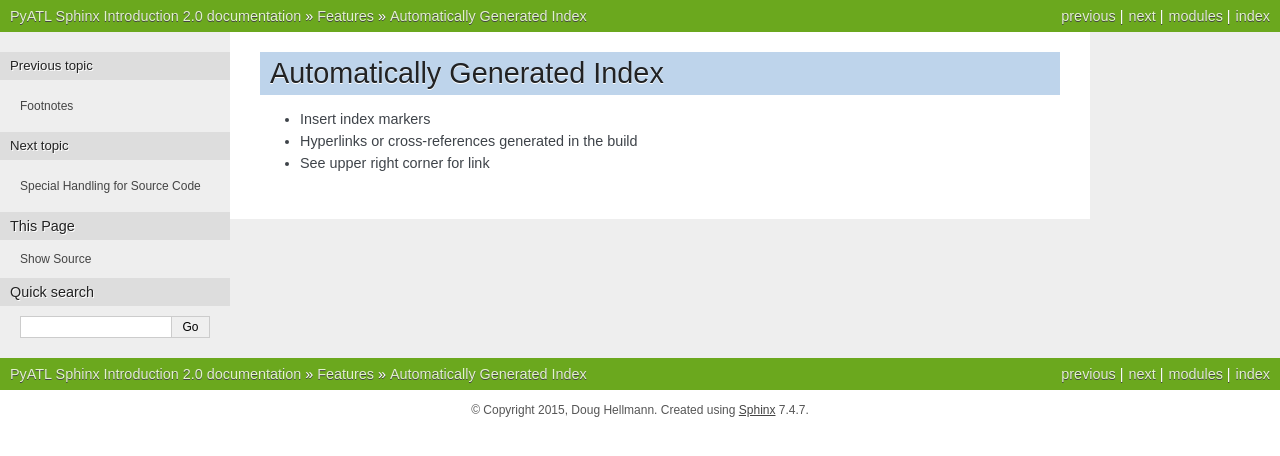
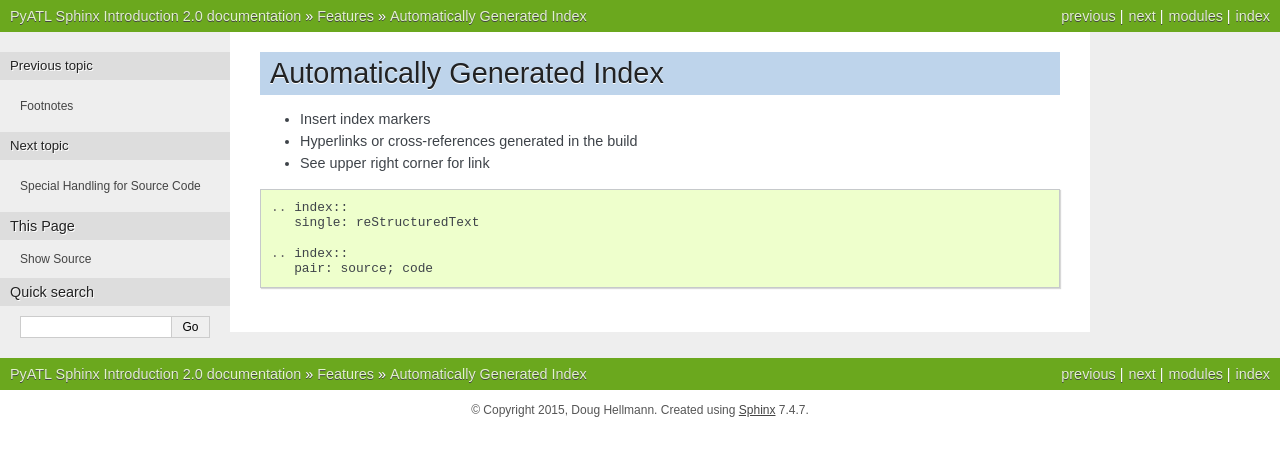
Before and after one commit to dhellmann/pyatl-sphinx-introduction, a Sphinx documentation site: the page built from source/features/auto_index.rst, in a window 1280 px wide. Shown: the top 456 px of the page. Built offline with Sphinx 7.4.7, drawn with Linux system fonts in a browser that asks for light colours.

Commit message:
add index examples

```diff
--- a/source/features/auto_index.rst
+++ b/source/features/auto_index.rst
@@ -5,3 +5,11 @@
 - Insert index markers
 - Hyperlinks or cross-references generated in the build
 - See upper right corner for link
+
+::
+
+  .. index::
+     single: reStructuredText
+
+  .. index::
+     pair: source; code
```
